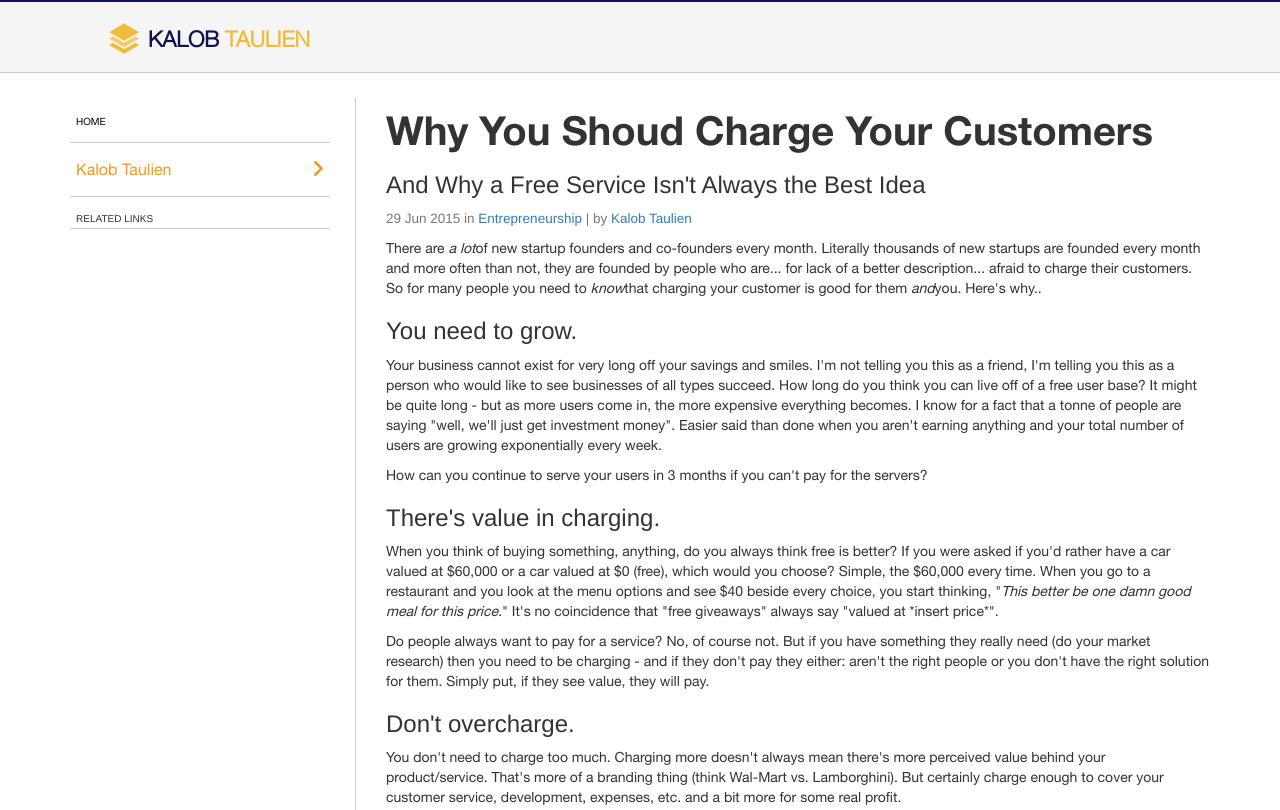
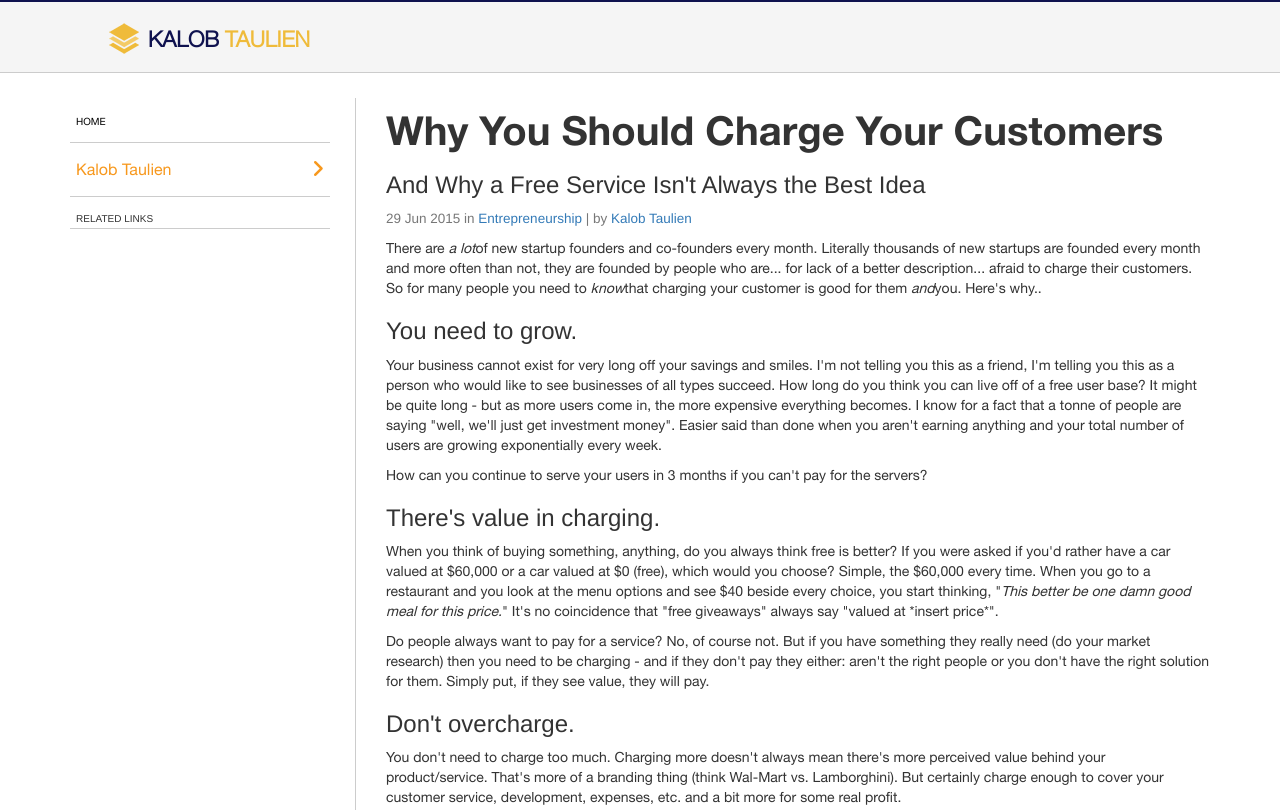
Before and after one commit to KalobTaulien/kalobmtaulien.github.io, a plain HTML site: page blog-why-you-should-charge-your-customers.html in a window 1280 px wide. Shown: the top 810 px of the page. Drawn offline with nearby package versions, Linux system fonts and the light colour scheme; no server answers.

Commit message:
Fixed headline typo haha #rookie :)

```diff
--- a/blog-why-you-should-charge-your-customers.html
+++ b/blog-why-you-should-charge-your-customers.html
@@ -83,7 +83,7 @@
 						<div class="col-sm-12">
 
 							<h1 class='title'>
-								<span itemprop="headline">Why You Shoud Charge Your Customers</span>
+								<span itemprop="headline">Why You Should Charge Your Customers</span>
 							</h1>
 
 							<h3 itemprop="alternativeHeadline">And Why a Free Service Isn't Always the Best Idea</h3>
```
